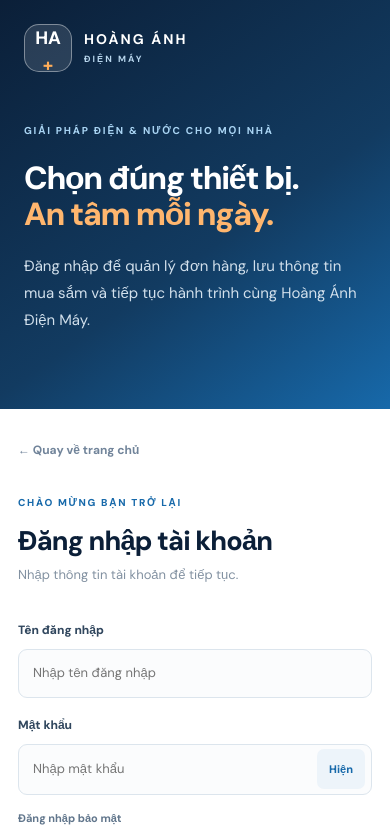
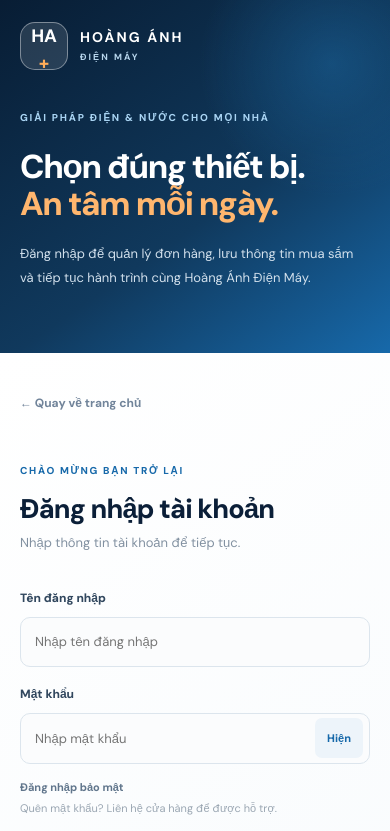
Before and after one commit to website-ban-hang/my_firt_website, a React (Create React App) app in the folder client/: page /login in a window 390 px wide. Shown: the top 831 px of the page. Built offline with nearby package versions, Linux system fonts and the light colour scheme; no server answers; a web font is replaced by a local one.

Commit message:
Unify responsive styling across auth checkout account and admin

```diff
--- a/client/src/design-system.css
+++ b/client/src/design-system.css
@@ -755,3 +755,62 @@ button,a,input,select,textarea{-webkit-tap-highlight-color:transparent}
   }
   .ha-detail-cart-link svg { width: 18px; height: 18px; }
 }
+
+
+/* Shared finish pass for authentication, account, checkout and admin pages */
+.ha-auth-page {
+  background: #f5f8fb;
+  color: #172b43;
+}
+.ha-auth-showcase {
+  background:
+    radial-gradient(circle at 85% 18%, rgba(35,136,209,.3), transparent 30%),
+    linear-gradient(145deg,#081d34 0%,#10395d 58%,#1769aa 100%);
+}
+.ha-auth-showcase-copy h1 { max-width: 620px; }
+.ha-auth-decoration { pointer-events: none; }
+.ha-auth-form-side { background: linear-gradient(145deg,#fff 0%,#f8fbfd 100%); }
+.ha-auth-back { min-height: 40px; display: inline-flex; align-items: center; }
+.ha-auth-form > input,.ha-auth-password { min-height: 50px; border-radius: 10px; }
+.ha-auth-form > input:focus,.ha-auth-password:focus-within {
+  border-color: #79b6d8;
+  box-shadow: 0 0 0 4px rgba(8,116,183,.09);
+}
+.ha-auth-submit { min-height: 52px; border-radius: 10px; }
+.ha-auth-register a { color: #0874b7; }
+.ha-auth-showcase-foot { letter-spacing: .13em; }
+.ha-account-page { background: #f4f8fb; }
+.ha-account-card { border-color: #e1ebf2; box-shadow: 0 16px 42px rgba(8,54,84,.065); }
+.ha-account-avatar { background: linear-gradient(145deg,#e8f4fb,#d8ebf7); color: #0874b7; }
+.ha-account-actions a,.ha-account-actions button { min-height: 44px; border-radius: 10px; }
+.itemPayment,.itemPayment2,.boxitem,.containerlistorders,.DetailCart {
+  border-color: #e1ebf2;
+  box-shadow: 0 16px 42px rgba(8,54,84,.065);
+}
+.itemPayment > button,.ha-primary-btn,.ha-form-actions .btn-primary { border-radius: 10px; }
+.itemPayment > button { background: linear-gradient(105deg,#0874b7,#075586); }
+.itemPayment > button:hover { background: #073d63; }
+@media (max-width: 850px) {
+  .ha-auth-page { grid-template-columns: minmax(0,1fr); }
+  .ha-auth-showcase { min-height: auto; }
+  .ha-auth-form-side { min-height: 620px; }
+  .ha-auth-back { margin-bottom: 34px; }
+}
+@media (max-width: 560px) {
+  .ha-auth-showcase { padding: 22px 20px; }
+  .ha-auth-showcase-copy { margin: 34px 0 26px; }
+  .ha-auth-showcase-copy h1 { font-size: clamp(31px,8.5vw,42px); }
+  .ha-auth-showcase-copy p { font-size: 13px; }
+  .ha-auth-points { gap: 8px; font-size: 11px; }
+  .ha-auth-showcase-foot { font-size: 8px; }
+  .ha-auth-form-side { min-height: 0; padding: 30px 20px 40px; }
+  .ha-auth-form-wrap { max-width: 480px; }
+  .ha-auth-heading h2 { font-size: 27px; }
+  .ha-auth-legal { margin-top: 25px; }
+}
+@media (prefers-reduced-motion: reduce) {
+  .ha-auth-page *, .ha-account-page *, .ha-admin * {
+    animation: none !important;
+    transition: none !important;
+  }
+}
```
